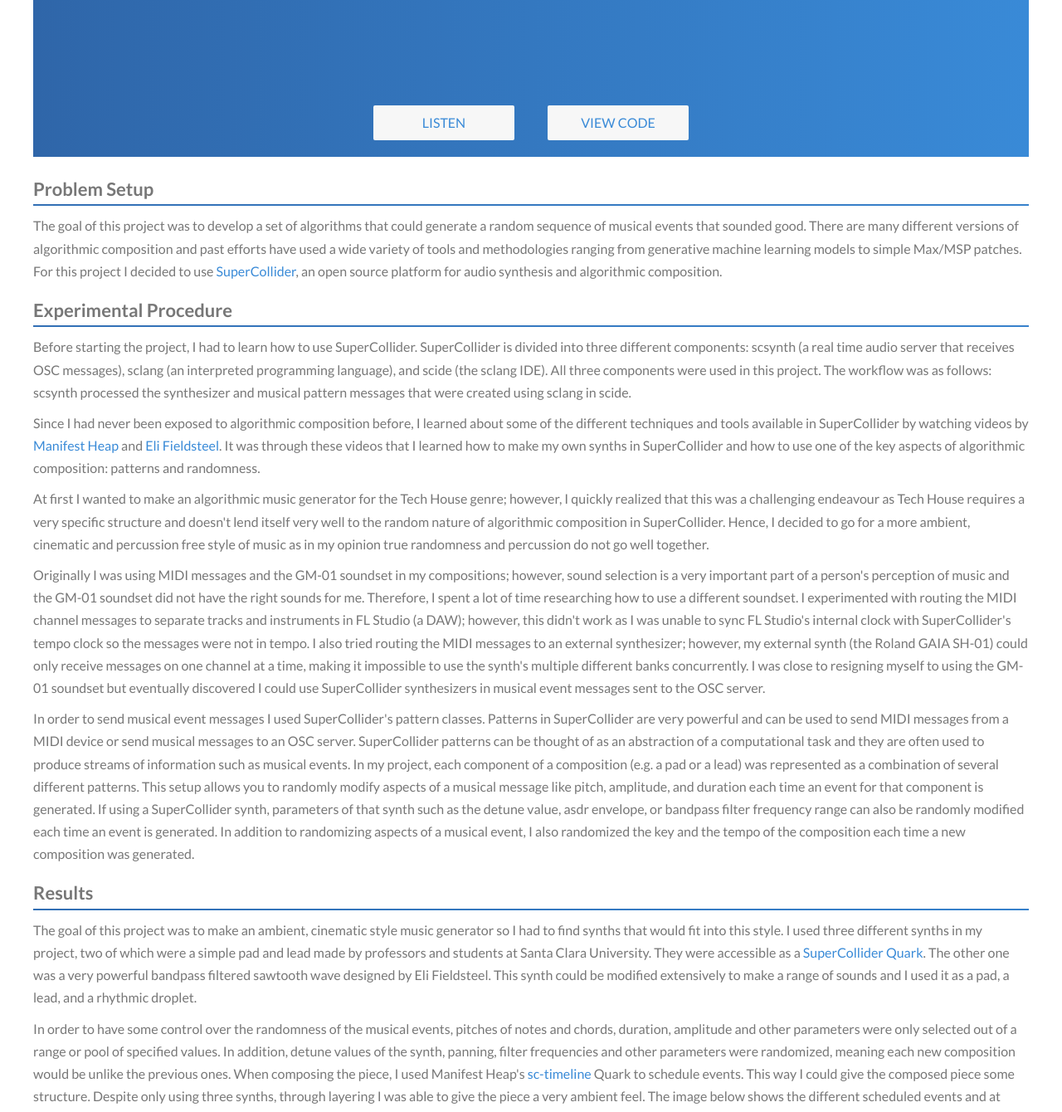
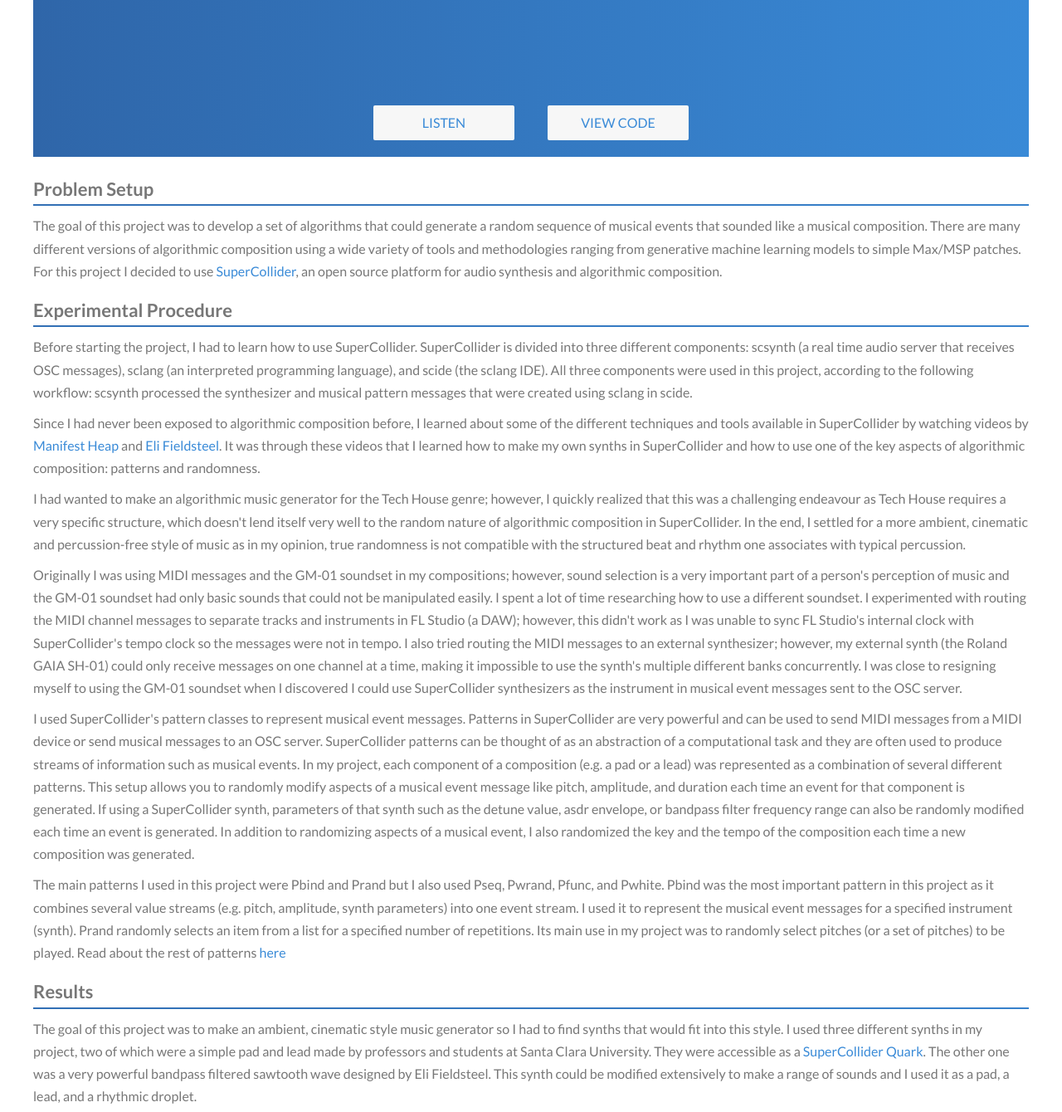
Before and after one commit to ryrutherford/algorithmic-composition-sc, a website: page src/index.html in a window 1280 px wide. Shown: the part 251-1591 px from the top of the page at 83% size. Drawn offline with Linux system fonts and the light colour scheme.

Commit message:
Added some more info to report

```diff
--- a/src/index.html
+++ b/src/index.html
@@ -29,8 +29,8 @@
                 <span class="content__section--divider"></span>
                 <p class="content__section--text">
                     The goal of this project was to develop a set of algorithms that could generate a random
-                    sequence of musical events that sounded good. There are many different versions of algorithmic
-                    composition and past efforts have used a wide variety of tools and methodologies ranging from generative
+                    sequence of musical events that sounded like a musical composition. There are many different versions of algorithmic
+                    composition using a wide variety of tools and methodologies ranging from generative
                     machine learning models to simple Max/MSP patches. For this project I decided to use
                     <a href="https://supercollider.github.io/" target="_blank" rel="noopener noreferrer">SuperCollider</a>,
                     an open source platform for audio synthesis and algorithmic composition.
@@ -43,7 +43,7 @@
                     Before starting the project, I had to learn how to use SuperCollider. SuperCollider is divided into
                     three different components: scsynth (a real time audio server that receives OSC messages),
                     sclang (an interpreted programming language), and scide (the sclang IDE). All three components were used in
-                    this project. The workflow was as follows: scsynth processed the synthesizer and musical pattern messages that were created using
+                    this project, according to the following workflow: scsynth processed the synthesizer and musical pattern messages that were created using
                     sclang in scide.
                 </p>
                 <p class="content__section--text">
@@ -55,28 +55,35 @@
                     algorithmic composition: patterns and randomness.
                 </p>
                 <p class="content__section--text">
-                    At first I wanted to make an algorithmic music generator for the Tech House genre; however, I quickly realized that this
-                    was a challenging endeavour as Tech House requires a very specific structure and doesn't lend itself very well to the random nature
-                    of algorithmic composition in SuperCollider. Hence, I decided to go for a more ambient, cinematic and percussion free style of music as
-                    in my opinion true randomness and percussion do not go well together.
+                    I had wanted to make an algorithmic music generator for the Tech House genre; however, I quickly realized that this
+                    was a challenging endeavour as Tech House requires a very specific structure, which doesn't lend itself very well to the random nature
+                    of algorithmic composition in SuperCollider. In the end, I settled for a more ambient, cinematic and percussion-free style of music as
+                    in my opinion, true randomness is not compatible with the structured beat and rhythm one associates with typical percussion.
                 </p>
                 <p class="content__section--text">
                     Originally I was using MIDI messages and the GM-01 soundset in my compositions; however,
-                    sound selection is a very important part of a person's perception of music and the GM-01 soundset did not have the right sounds for me.
-                    Therefore, I spent a lot of time researching how to use a different soundset. I experimented with routing the MIDI channel messages to
+                    sound selection is a very important part of a person's perception of music and the GM-01 soundset had only basic sounds that could not be manipulated easily.
+                    I spent a lot of time researching how to use a different soundset. I experimented with routing the MIDI channel messages to
                     separate tracks and instruments in FL Studio (a DAW); however, this didn't work as I was unable to sync FL Studio's internal clock with
                     SuperCollider's tempo clock so the messages were not in tempo. I also tried routing the MIDI messages to an external synthesizer; however, my external synth
                     (the Roland GAIA SH-01) could only receive messages on one channel at a time, making it impossible to use the synth's multiple different banks concurrently.
-                    I was close to resigning myself to using the GM-01 soundset but eventually discovered I could use SuperCollider synthesizers
+                    I was close to resigning myself to using the GM-01 soundset when I discovered I could use SuperCollider synthesizers as the instrument
                     in musical event messages sent to the OSC server.
                 </p>
                 <p class="content__section--text">
-                    In order to send musical event messages I used SuperCollider's pattern classes. Patterns in SuperCollider are very powerful and can be used to send MIDI messages from a MIDI device or
+                    I used SuperCollider's pattern classes to represent musical event messages. Patterns in SuperCollider are very powerful and can be used to send MIDI messages from a MIDI device or
                     send musical messages to an OSC server. SuperCollider patterns can be thought of as an abstraction of a computational task and they are often
                     used to produce streams of information such as musical events. In my project, each component of a composition (e.g. a pad or a lead) was represented as a combination
-                    of several different patterns. This setup allows you to randomly modify aspects of a musical message like pitch,
+                    of several different patterns. This setup allows you to randomly modify aspects of a musical event message like pitch,
                     amplitude, and duration each time an event for that component is generated. If using a SuperCollider synth, parameters of that synth such as the detune value, asdr envelope,
                     or bandpass filter frequency range can also be randomly modified each time an event is generated. In addition to randomizing aspects of a musical event, I also randomized the key and the tempo of the composition each time a new composition was generated.
+                </p>
+                <p class="content__section--text">
+                    The main patterns I used in this project were Pbind and Prand but I also used Pseq, Pwrand, Pfunc, and Pwhite.
+                    Pbind was the most important pattern in this project as it combines several value streams (e.g. pitch, amplitude, synth parameters) into one event stream.
+                    I used it to represent the musical event messages for a specified instrument (synth).
+                    Prand randomly selects an item from a list for a specified number of repetitions. Its main use in my project was to randomly select pitches (or a set of pitches) to be played.
+                    Read about the rest of patterns <a href="https://depts.washington.edu/dxscdoc/Help/Tutorials/A-Practical-Guide/PG_01_Introduction.html" target="_blank" rel="noopener noreferrer">here</a>
                 </p>
             </div>
             <div class="content__section">
@@ -93,7 +100,7 @@
                     In order to have some control over the randomness of the musical events, pitches of notes and chords, duration, amplitude and other parameters were only selected out of a range or pool of specified values.
                     In addition, detune values of the synth, panning, filter frequencies and other parameters were randomized, meaning each new composition would be unlike the previous ones. When composing the piece, I used Manifest Heap's
                     <a href="https://github.com/shimpe/sc-timeline" target="_blank" rel="noopener noreferrer">sc-timeline</a> Quark to schedule events.
-                    This way I could give the composed piece some structure. Despite only using three synths, through layering I was able to give the piece a very ambient feel. The image below shows the different scheduled events and at what beat range they appeared in the piece.
+                    This way I could give the composed piece some structure. Despite only using three synths, through layering I was able to give the piece some depth and movement. The image below shows the different scheduled events and the beat range where they appeared in the piece.
                 </p>
                 <img src="img/timeline.png" alt="Image of the composition timeline" class="content__section--image">
             </div>
@@ -110,7 +117,7 @@
                 <span class="content__section--divider"></span>
                 <p class="content__section--text">
                     One of the hardest parts of this project was balancing my desire for the composition to sound good yet also be as random as possible. I believe I struck a balance between
-                    the two by deciding on which instruments would play when but letting the aspects of the musical events be chosen randomly. If I had more time to learn about synthesis and making
+                    the two by determining which instruments would play when but letting the aspects of the musical events be chosen randomly. If I had more time to learn about synthesis and making
                     synthesizers in SuperCollider I believe the output of my program would be a lot more interesting.
                 </p>
                 <p class="content__section--text">
--- a/src/sass/_base.scss
+++ b/src/sass/_base.scss
@@ -89,26 +89,10 @@ a:active {
   &:hover {
       transform: translateY(-3px);
       box-shadow: 0 1rem 2rem rgba($color-black,.2);
-
-      &::after {
-          transform: scaleX(1.4) scaleY(1.6);
-          opacity: 0;
-      }
-  }
-
-  &:active,
-  &:focus {
-      outline: none;
-      transform: translateY(-1px);
-      box-shadow: 0 .5rem 1rem rgba($color-black,.2);
   }
 
   &--white {
       background-color: $color-grey-light-1;
       color: $color-grey-dark;
-
-      &::after {
-          background-color: $color-grey-light-1;
-      }
   }
 }
```
Also changed, not shown: src/css/style.css.
